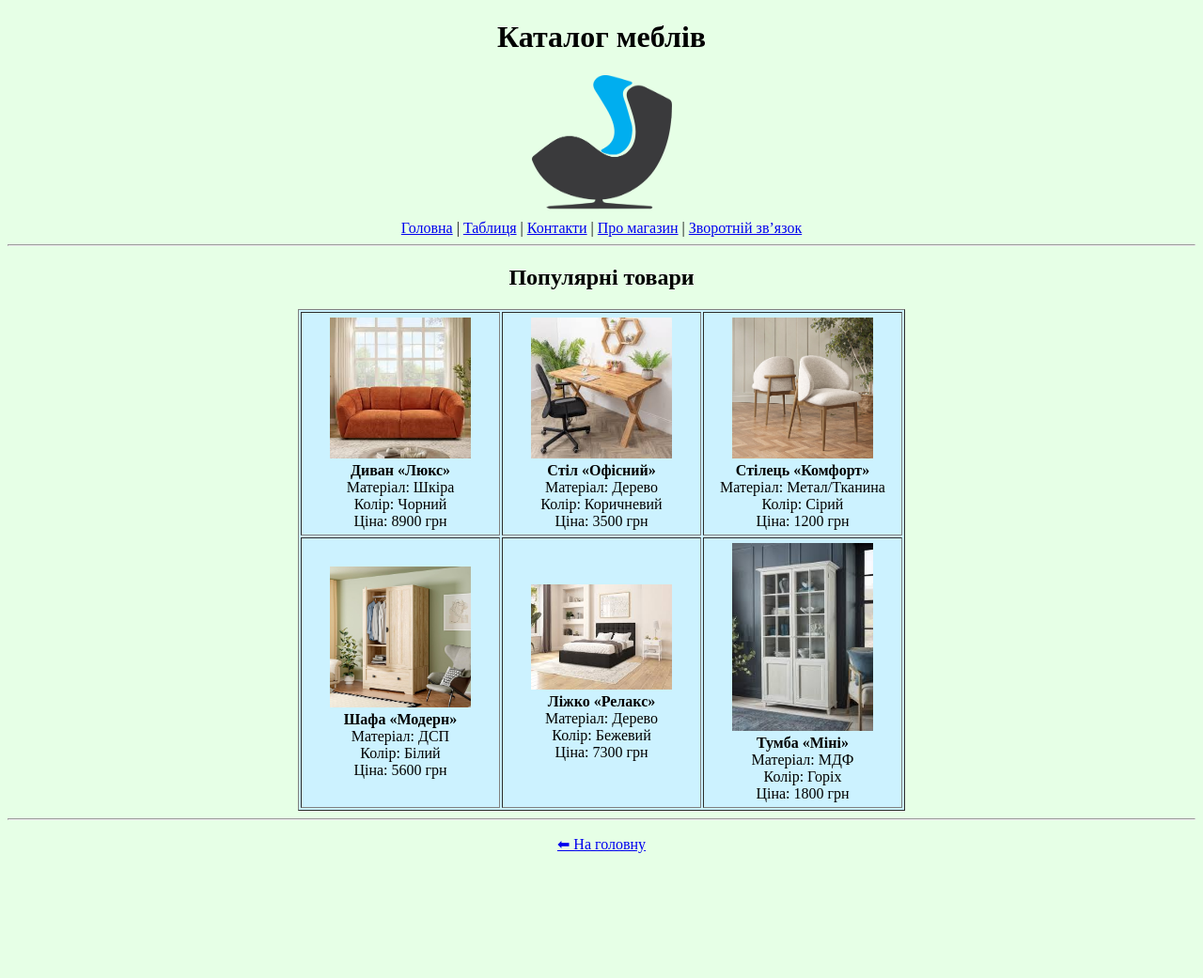
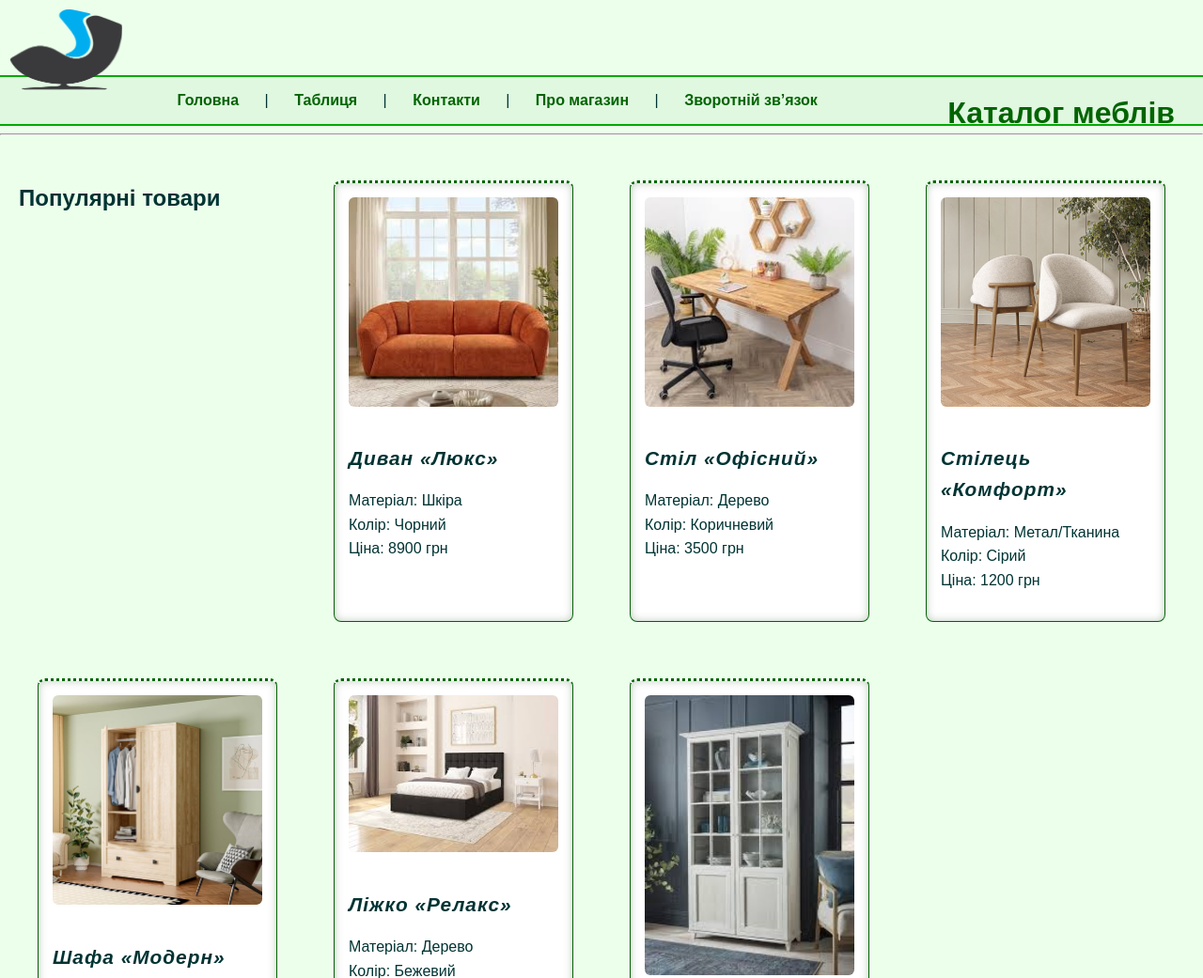
Before and after one commit to baranovapolina/furnitureshop, a plain HTML site: page catalog.html in a window 1280 px wide. Shown: the top 1041 px of the page at 94% size. Before the commit the page ends 924 px from the top, so only its background shows below. Drawn offline with Linux system fonts and the light colour scheme.

Commit message:
added styles for css

```diff
--- a/catalog.html
+++ b/catalog.html
@@ -3,12 +3,17 @@
 <head>
   <meta charset="UTF-8">
   <title>Каталог меблів</title>
+  <link rel="stylesheet" href="css/styles.css">
 </head>
-<body bgcolor="#e6ffe6">
 
-  <header bgcolor="#99ccff" align="center">
+<body>
+
+  <header class="catalog-header">
     <h1>Каталог меблів</h1>
-    <img src="images/logo.png" alt="Логотип FurnitureMarket" width="150" height="150">
+
+    <!-- Логотип фіксується за вимогою -->
+    <img src="images/logo.png" alt="Логотип FurnitureMarket" width="90" height="90">
+
     <nav>
       <a href="index.html">Головна</a> |
       <a href="table.html">Таблиця</a> |
@@ -20,61 +25,50 @@
 
   <hr>
 
-  <main align="center">
+  <main class="grid-layout">
     <h2>Популярні товари</h2>
-    <table border="1" cellpadding="5" bgcolor="#ccf2ff", align="center">
-      <tr>
-        <td align="center" width="200">
-          <img src="images/sofa.jpg" alt="Диван" width="150"><br>
-          <b>Диван «Люкс»</b><br>
-          Матеріал: Шкіра<br>
-          Колір: Чорний<br>
-          Ціна: 8900 грн
-        </td>
-        <td align="center" width="200">
-          <img src="images/desk.jpg" alt="Стіл" width="150"><br>
-          <b>Стіл «Офісний»</b><br>
-          Матеріал: Дерево<br>
-          Колір: Коричневий<br>
-          Ціна: 3500 грн
-        </td>
-        <td align="center" width="200">
-          <img src="images/chair.jpg" alt="Стілець" width="150"><br>
-          <b>Стілець «Комфорт»</b><br>
-          Матеріал: Метал/Тканина<br>
-          Колір: Сірий<br>
-          Ціна: 1200 грн
-        </td>
-      </tr>
-      <tr>
-        <td align="center">
-          <img src="images/wardrobe.jpg" alt="Шафа" width="150"><br>
-          <b>Шафа «Модерн»</b><br>
-          Матеріал: ДСП<br>
-          Колір: Білий<br>
-          Ціна: 5600 грн
-        </td>
-        <td align="center">
-          <img src="images/bed.jpg" alt="Ліжко" width="150"><br>
-          <b>Ліжко «Релакс»</b><br>
-          Матеріал: Дерево<br>
-          Колір: Бежевий<br>
-          Ціна: 7300 грн
-        </td>
-        <td align="center">
-          <img src="images/cabinet.jpg" alt="Тумба" width="150"><br>
-          <b>Тумба «Міні»</b><br>
-          Матеріал: МДФ<br>
-          Колір: Горіх<br>
-          Ціна: 1800 грн
-        </td>
-      </tr>
-    </table>
+
+    <div class="product-card">
+      <img src="images/sofa.jpg" alt="Диван" width="150">
+      <p class="product-title">Диван «Люкс»</p>
+      <p>Матеріал: Шкіра<br>Колір: Чорний<br>Ціна: 8900 грн</p>
+    </div>
+
+    <div class="product-card">
+      <img src="images/desk.jpg" alt="Стіл" width="150">
+      <p class="product-title">Стіл «Офісний»</p>
+      <p>Матеріал: Дерево<br>Колір: Коричневий<br>Ціна: 3500 грн</p>
+    </div>
+
+    <div class="product-card">
+      <img src="images/chair.jpg" alt="Стілець" width="150">
+      <p class="product-title">Стілець «Комфорт»</p>
+      <p>Матеріал: Метал/Тканина<br>Колір: Сірий<br>Ціна: 1200 грн</p>
+    </div>
+
+    <div class="product-card">
+      <img src="images/wardrobe.jpg" alt="Шафа" width="150">
+      <p class="product-title">Шафа «Модерн»</p>
+      <p>Матеріал: ДСП<br>Колір: Білий<br>Ціна: 5600 грн</p>
+    </div>
+
+    <div class="product-card">
+      <img src="images/bed.jpg" alt="Ліжко" width="150">
+      <p class="product-title">Ліжко «Релакс»</p>
+      <p>Матеріал: Дерево<br>Колір: Бежевий<br>Ціна: 7300 грн</p>
+    </div>
+
+    <div class="product-card">
+      <img src="images/cabinet.jpg" alt="Тумба" width="150">
+      <p class="product-title">Тумба «Міні»</p>
+      <p>Матеріал: МДФ<br>Колір: Горіх<br>Ціна: 1800 грн</p>
+    </div>
+
   </main>
 
   <hr>
 
-  <footer bgcolor="#99ccff" align="center">
+  <footer>
     <p><a href="index.html">⬅ На головну</a></p>
   </footer>
 
--- /dev/null
+++ b/css/styles.css
@@ -0,0 +1,221 @@
+/* =========================================================
+====================== ГОЛОВНА СТОРІНКА =====================
+========================================================= */
+
+body {
+  font-family: Arial, sans-serif;
+  background-color: rgb(235, 255, 235);
+  margin: 0;
+  color: #033;
+  line-height: 1.6;
+}
+
+/* ===== ЛОГОТИП (absolute) ===== */
+header img {
+  position: absolute;
+  top: 10px;
+  left: 15px;
+  width: 90px;
+  z-index: 10;
+}
+
+/* ===== НАЗВА МАГАЗИНУ (relative + float) ===== */
+header h1 {
+  position: relative;
+  float: right;
+  right: 30px;
+  top: 15px;
+  color: darkgreen;
+  font-size: 2em;
+  margin: 0;
+  font-weight: bold;
+}
+
+/* ===== МЕНЮ ===== */
+nav {
+  margin-top: 80px;
+  padding: 12px 20px;
+  background: #e0f7e0;
+  border-top: 2px solid #0a0;
+  border-bottom: 2px solid #0a0;
+  text-align: center;
+}
+
+nav a {
+  color: darkgreen;
+  text-decoration: none;
+  font-weight: bold;
+  margin: 0 15px;
+  padding: 4px 8px;
+  transition: 0.3s ease;
+  border-radius: 4px;
+}
+
+nav a:hover {
+  background: #baf5ba;
+  color: #005500;
+  text-decoration: underline;
+}
+
+nav a:visited {
+  color: #004400;
+}
+
+/* ===== ПРИВІТНИЙ БЛОК ===== */
+.goal::before {
+  content: "👋 ";
+  font-size: 1.4em;
+}
+
+.goal {
+  margin: 40px auto;
+  padding: 20px;
+  max-width: 700px;
+  border: 2px solid #006600;
+  background: #f5fff5;
+  border-radius: 8px;
+  box-shadow: 0 2px 5px rgba(0,80,0,0.15);
+}
+
+.goal > ul {
+  margin-top: 12px;
+  padding-left: 28px;
+  font-size: 1.05em;
+}
+
+/* ===== БЛОК ІНФОРМАЦІЇ ===== */
+.info-block {
+  width: 70%;
+  margin: 40px auto;
+  border: 2px solid green;
+  padding: 18px;
+  background: white;
+  border-radius: 8px;
+  box-shadow: 0 2px 8px rgba(0,70,0,0.15);
+  transition: transform 0.3s ease, box-shadow 0.3s ease;
+}
+
+.info-block:hover {
+  transform: translateY(-2%);
+  box-shadow: 0 6px 12px rgba(0,70,0,0.25);
+}
+
+/* Довгі текстові абзаци */
+.long-text {
+  max-height: 200px;
+  overflow-y: auto;
+  padding-right: 10px;
+}
+
+/* Виділення адреси */
+address::selection {
+  background: hsl(120, 65%, 80%);
+  color: #002f00;
+  font-weight: bold;
+}
+
+/* =========================================================
+=======================   КАТАЛОГ   =========================
+========================================================= */
+
+.catalog-header img {
+  position: fixed;
+  top: 10px;
+  left: 10px;
+  width: 120px;
+  z-index: 10;
+}
+
+.product-card {
+  background: white;
+  border: 1px solid darkgreen;
+  border-top: 3px dotted darkgreen;
+  border-radius: 8px;
+  box-shadow: inset 0 0 10px rgba(0, 64, 0, 0.25);
+  margin: 20px;
+  padding: 15px;
+  transition: 0.3s ease;
+}
+
+.product-card:hover {
+  box-shadow: 0 4px 10px rgba(0, 80, 0, 0.3);
+  transform: translateY(-4px);
+}
+
+.product-title {
+  font-weight: bold;
+  font-style: italic;
+  font-size: 1.3em;
+  margin-bottom: 8px;
+  letter-spacing: 1px;
+}
+
+.product-card img {
+  width: 100%;
+  border-radius: 6px;
+  margin-bottom: 10px;
+  transition: 0.5s ease;
+}
+
+.product-card img:hover {
+  filter: sepia(100%) contrast(1.3) brightness(0.8) grayscale(40%);
+}
+
+/* =========================================================
+================= ЗВОРОТНИЙ ЗВ’ЯЗОК ========================
+========================================================= */
+
+.feedback-form {
+  display: flex;
+  flex-flow: column nowrap;
+  gap: 12px;
+  max-width: 500px;
+  margin: 30px auto;
+}
+
+.feedback-form input,
+.feedback-form textarea {
+  padding: 10px;
+  border: 2px solid #009900;
+  border-radius: 6px;
+  font-size: 1em;
+}
+
+.feedback-form button {
+  background: #008000;
+  color: white;
+  padding: 12px;
+  border: none;
+  border-radius: 6px;
+  font-size: 1.1em;
+  cursor: pointer;
+  transition: 0.3s;
+}
+
+.feedback-form button:hover {
+  background: #00a000;
+}
+
+/* =========================================================
+================== ІНШІ СТОРІНКИ — GRID ====================
+========================================================= */
+
+.grid-layout {
+  display: grid;
+  grid-template-columns: repeat(auto-fit, minmax(260px, 1fr));
+  gap: 20px;
+  padding: 20px;
+}
+
+.grid-layout [data-box] {
+  border: 1px solid #006600;
+  border-radius: 8px;
+  padding: 15px;
+  background: #fafffa;
+  box-shadow: 0 1px 4px rgba(0,60,0,0.2);
+}
+
+/* селектор із *= */
+a[href*="product"] {
+  text-decoration: underline;
+}
```
Also changed, not shown: about.html (+7 -4 lines), contacts.html (+7 -4 lines), feedback.html (+5 -4 lines), index.html (+26 -17 lines), login.html (+2 -1 lines), register.html (+2 -1 lines), table.html (+1 -0 lines).
